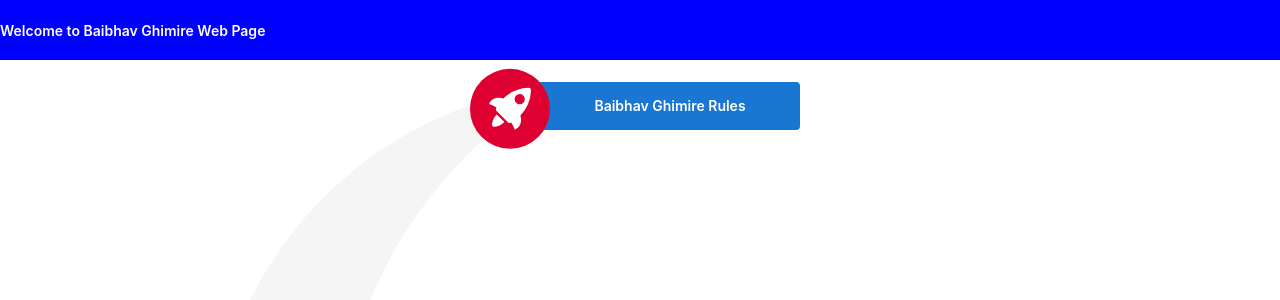
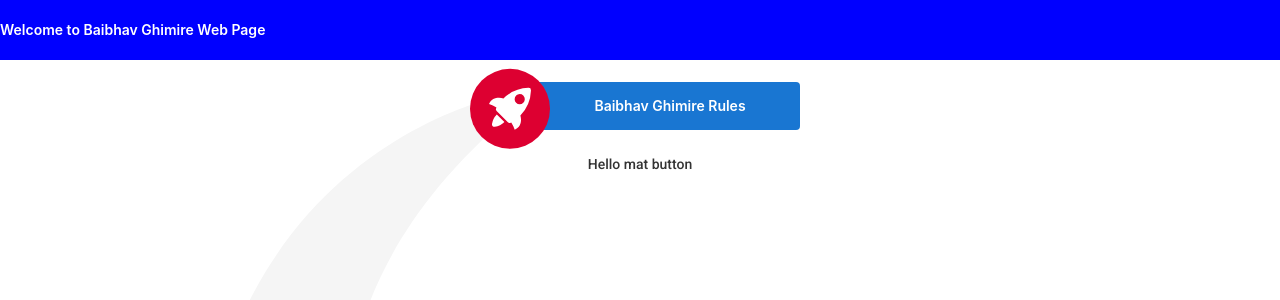
Before and after one commit to baibhav22/codeevolutionangular, an Angular app in the folder myCodeEvolution/my-codeeveolutionpractice/: page / in a window 1280 px wide. Shown: the top 300 px of the page. Built offline with nearby package versions, Linux system fonts and the light colour scheme.

Commit message:
Added angular material button

```diff
--- a/myCodeEvolution/my-codeeveolutionpractice/angular.json
+++ b/myCodeEvolution/my-codeeveolutionpractice/angular.json
@@ -28,6 +28,7 @@
               "src/assets"
             ],
             "styles": [
+              "./node_modules/@angular/material/prebuilt-themes/purple-green.css",
               "src/styles.css"
             ],
             "scripts": []
@@ -91,6 +92,7 @@
               "src/assets"
             ],
             "styles": [
+              "./node_modules/@angular/material/prebuilt-themes/purple-green.css",
               "src/styles.css"
             ],
             "scripts": []
--- a/myCodeEvolution/my-codeeveolutionpractice/package.json
+++ b/myCodeEvolution/my-codeeveolutionpractice/package.json
@@ -12,10 +12,12 @@
   "private": true,
   "dependencies": {
     "@angular/animations": "~11.0.4",
+    "@angular/cdk": "^11.0.3",
     "@angular/common": "~11.0.4",
     "@angular/compiler": "~11.0.4",
     "@angular/core": "~11.0.4",
     "@angular/forms": "~11.0.4",
+    "@angular/material": "^11.0.3",
     "@angular/platform-browser": "~11.0.4",
     "@angular/platform-browser-dynamic": "~11.0.4",
     "@angular/router": "~11.0.4",
--- a/myCodeEvolution/my-codeeveolutionpractice/src/app/app.component.html
+++ b/myCodeEvolution/my-codeeveolutionpractice/src/app/app.component.html
@@ -328,3 +328,5 @@
     </svg>
 
   </div>
+
+  <button mat-button >Hello mat button </button>
--- a/myCodeEvolution/my-codeeveolutionpractice/src/app/app.module.ts
+++ b/myCodeEvolution/my-codeeveolutionpractice/src/app/app.module.ts
@@ -6,6 +6,8 @@
 import { ItserviceComponent } from './itservice/itservice.component';
 import { ItserviceService} from './itservice.service';
 import {FormsModule} from '@angular/forms';
+import { BrowserAnimationsModule } from '@angular/platform-browser/animations';
+import {MatButtonModule} from '@angular/material/button';
 
 
 @NgModule({
@@ -16,7 +18,9 @@
   imports: [
     BrowserModule,
     AppRoutingModule,
-    FormsModule
+    FormsModule,
+    BrowserAnimationsModule,
+    MatButtonModule
   ],
   providers: [ItserviceService ],
   bootstrap: [AppComponent]
--- a/myCodeEvolution/my-codeeveolutionpractice/src/index.html
+++ b/myCodeEvolution/my-codeeveolutionpractice/src/index.html
@@ -6,8 +6,10 @@
   <base href="/">
   <meta name="viewport" content="width=device-width, initial-scale=1">
   <link rel="icon" type="image/x-icon" href="favicon.ico">
+  <link href="https://fonts.googleapis.com/css?family=Roboto:300,400,500&display=swap" rel="stylesheet">
+  <link href="https://fonts.googleapis.com/icon?family=Material+Icons" rel="stylesheet">
 </head>
-<body>
+<body class="mat-typography">
   <app-root></app-root>
 </body>
 </html>
--- a/myCodeEvolution/my-codeeveolutionpractice/src/styles.css
+++ b/myCodeEvolution/my-codeeveolutionpractice/src/styles.css
@@ -1 +1,4 @@
 /* You can add global styles to this file, and also import other style files */
+
+html, body { height: 100%; }
+body { margin: 0; font-family: Roboto, "Helvetica Neue", sans-serif; }
```
Also changed, not shown: myCodeEvolution/my-codeeveolutionpractice/src/app/itservice/itservice.component.html (line endings or trailing spaces), 1 other file (tests, documents, lock files or other folders).
